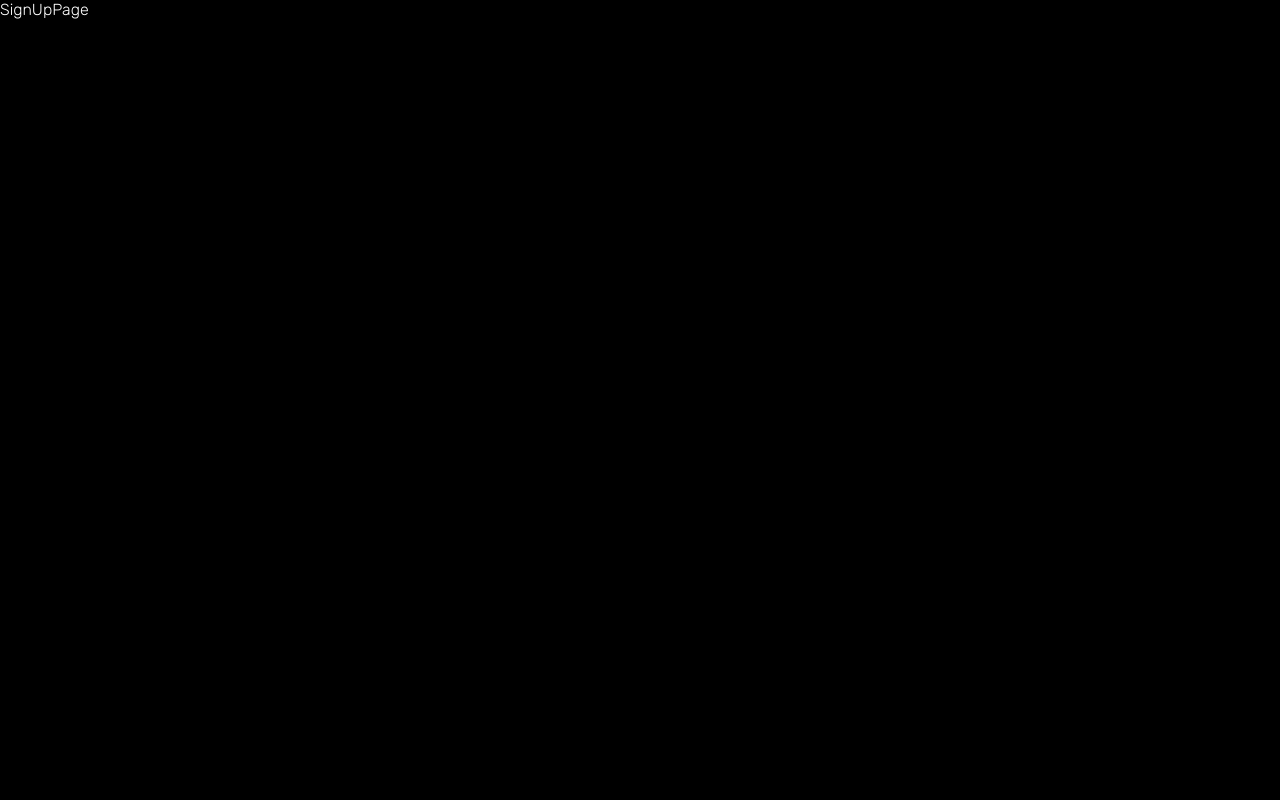
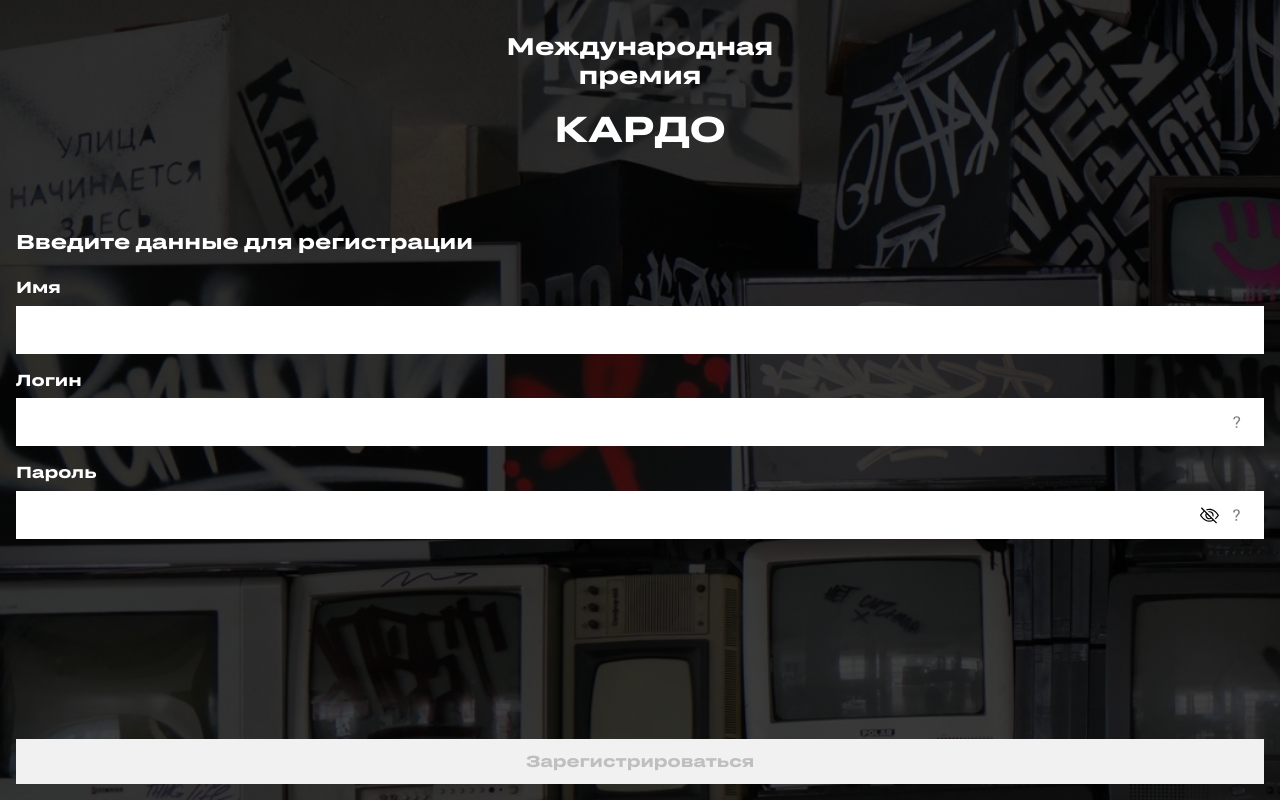
Before and after one commit to yandex-hakaton-kardo/kardo-mobile-app-front, a React (Vite) app: page /auth/signup in a window 1280 px wide. Built offline with nearby package versions, Linux system fonts and the light colour scheme; a web font is replaced by a local one.

Commit message:
feat: add signup page

```diff
--- a/package.json
+++ b/package.json
@@ -19,14 +19,17 @@
     "build-storybook": "storybook build"
   },
   "dependencies": {
+    "@hookform/resolvers": "^3.9.0",
     "@reduxjs/toolkit": "2.2.6",
     "axios": "1.7.2",
     "clsx": "2.1.1",
     "react": "18.3.1",
     "react-dom": "18.3.1",
+    "react-hook-form": "^7.52.1",
     "react-redux": "9.1.2",
     "react-router-dom": "6.25.1",
-    "stylelint-declaration-strict-value": "^1.10.4"
+    "stylelint-declaration-strict-value": "^1.10.4",
+    "zod": "^3.23.8"
   },
   "devDependencies": {
     "@storybook/addon-essentials": "^8.2.6",
--- a/public/locale/ru.json
+++ b/public/locale/ru.json
@@ -6,7 +6,15 @@
     "createAccount": "Создать аккаунт",
     "continueYouAgree": "Продолжая, вы соглашаетесь с",
     "termsOfUse": "Условиями использования",
-    "privatePolicy": "Политикой конфиденциальности"
+    "privatePolicy": "Политикой конфиденциальности",
+    "usernameLabel": "Имя",
+    "usernameError": "От 2 до 30 латинских букв",
+    "loginLabel": "Логин",
+    "passwordLabel": "Пароль",
+    "loginHint": "В качестве логина необходимо указать адрес действующей электронной почты",
+    "passwordHint": "Пароль должен включать от 8 до 15 символов латинского алфавита, как минимум одну заглавную букву, цифру и специальный символ ($, #, % и т.д.)",
+    "signUpFormTitle": "Введите данные для регистрации",
+    "signUp": "Зарегистрироваться"
   },
   "main": {
     "greeting": "Привет, {0}!",
--- a/src/components/BaseInput/BaseInput.module.scss
+++ b/src/components/BaseInput/BaseInput.module.scss
@@ -31,6 +31,7 @@
 }
 
 .input {
+  inline-size: 100%;
   margin-inline-end: auto;
   font: var(--font-body);
   border: none;
--- a/src/components/Button/Button.module.scss
+++ b/src/components/Button/Button.module.scss
@@ -41,7 +41,7 @@
 }
 
 .action {
-  color: var(--color-primary);
+  color: var(--color-inverted-primary);
   background-color: var(--color-brand);
 
   &:active {
--- a/src/components/Button/Button.tsx
+++ b/src/components/Button/Button.tsx
@@ -1,26 +1,15 @@
 import clsx from 'clsx';
-import type { ReactNode } from 'react';
 import styles from './Button.module.scss';
 
-export interface ButtonProps {
-  onClick: () => void;
+export type ButtonProps = JSX.IntrinsicElements['button'] & {
   view?: 'normal' | 'contrast' | 'action' | 'flat' | 'raised';
   size?: 'large' | 'medium' | 'small';
   wide?: boolean;
-  disabled?: boolean;
-  className?: string;
-  children: ReactNode;
-}
+};
 
-export const Button = ({
-  view = 'normal',
-  size = 'large',
-  disabled,
-  wide,
-  className,
-  onClick,
-  children,
-}: ButtonProps) => {
+export const Button = ({ view = 'normal', size = 'large', wide, ...props }: ButtonProps) => {
+  const { disabled, className } = props;
+
   const cls = clsx(
     styles.button,
     disabled && styles.disabled,
@@ -30,9 +19,5 @@ export const Button = ({
     className,
   );
 
-  return (
-    <button className={cls} type="button" onClick={onClick} disabled={disabled}>
-      {children}
-    </button>
-  );
+  return <button {...props} className={cls} type="button" />;
 };
--- a/src/components/Password/Password.tsx
+++ b/src/components/Password/Password.tsx
@@ -1,5 +1,5 @@
 import clsx from 'clsx';
-import { useState } from 'react';
+import { forwardRef, useState } from 'react';
 import { type BaseInputProps } from 'components/BaseInput';
 import { EyeClosedIcon, EyeOpenedIcon } from 'components/icons';
 import { TextInput } from '../TextInput';
@@ -7,7 +7,7 @@ import styles from './Password.module.scss';
 
 export type PasswordProps = Omit<BaseInputProps, 'type' | 'afterContent'>;
 
-export const Password = (props: PasswordProps) => {
+export const Password = forwardRef<HTMLInputElement, PasswordProps>((props, ref) => {
   const [showPassword, setShowPassword] = useState(false);
   const EyeIcon = showPassword ? EyeOpenedIcon : EyeClosedIcon;
   const { error } = props;
@@ -15,6 +15,7 @@ export const Password = (props: PasswordProps) => {
   return (
     <TextInput
       {...props}
+      ref={ref}
       type={showPassword ? 'text' : 'password'}
       afterContent={
         <EyeIcon
@@ -24,4 +25,4 @@ export const Password = (props: PasswordProps) => {
       }
     />
   );
-};
+});
--- a/src/components/TextInput/TextInput.tsx
+++ b/src/components/TextInput/TextInput.tsx
@@ -1,5 +1,5 @@
 import clsx from 'clsx';
-import { type ChangeEvent, forwardRef, useState } from 'react';
+import { type ChangeEvent, type FocusEvent, forwardRef, useState } from 'react';
 import { BaseInput, type BaseInputProps } from 'components/BaseInput';
 import { CheckmarkIcon, QuestionIcon } from 'components/icons';
 import styles from './TextInput.module.scss';
@@ -8,6 +8,7 @@ export type TextInputProps = BaseInputProps;
 
 export const TextInput = forwardRef<HTMLInputElement, TextInputProps>((props, ref) => {
   const [hintVisible, setHintVisible] = useState(false);
+  const [touched, setTouched] = useState(false);
   const { value, error, hint, disabled, afterContent } = props;
 
   const showHintText = !error && hint && hintVisible;
@@ -19,13 +20,19 @@ export const TextInput = forwardRef<HTMLInputElement, TextInputProps>((props, re
     props.onChange?.(e);
   };
 
+  const onBlur = (e: FocusEvent<HTMLInputElement>) => {
+    setTouched(true);
+    props.onBlur?.(e);
+  };
+
   return (
     <BaseInput
       {...props}
       ref={ref}
       hint={showHintText ? hint : undefined}
-      error={error ?? undefined}
+      error={touched ? error : undefined}
       onChange={onChange}
+      onBlur={onBlur}
       afterContent={
         <>
           {afterContent}
--- /dev/null
+++ b/src/pages/SignUp/SignUp.module.scss
@@ -0,0 +1,49 @@
+.pageBg {
+  background-image: url('/images/background_tv.jpeg');
+  background-size: cover;
+}
+
+.page {
+  display: flex;
+  flex-direction: column;
+  align-items: center;
+  block-size: 100vh;
+  padding: 16px;
+  color: var(--color-inverted-primary);
+  background-color: rgb(0 0 0 / 75%);
+}
+
+.header {
+  display: flex;
+  flex-direction: column;
+  gap: 16px;
+  margin-block: 16px 80px;
+  text-align: center;
+}
+
+.header1 {
+  max-inline-size: 300px;
+  font: var(--font-header-2);
+}
+
+.header2 {
+  font: var(--font-header-1);
+}
+
+.form {
+  display: flex;
+  flex-direction: column;
+  gap: 16px;
+  inline-size: 100%;
+  block-size: 100%;
+}
+
+.formTitle {
+  margin-block-end: 8px;
+  font: var(--font-header-3);
+  text-wrap: balance;
+}
+
+.submitBtn {
+  margin-block-start: auto;
+}
--- a/src/pages/SignUp/SignUp.tsx
+++ b/src/pages/SignUp/SignUp.tsx
@@ -1 +1,94 @@
-export const SignUp = () => <div>SignUpPage</div>;
+import { zodResolver } from '@hookform/resolvers/zod';
+import { Controller, useForm } from 'react-hook-form';
+import { Button, Password, TextInput } from '@components';
+import { useLang } from 'context';
+import { type SignUpData, signupSchema } from './signup.schema';
+import styles from './SignUp.module.scss';
+
+export const SignUp = () => {
+  const lang = useLang().auth;
+
+  const {
+    control,
+    handleSubmit,
+    formState: { errors, isValid },
+  } = useForm<SignUpData>({
+    resolver: zodResolver(signupSchema),
+    mode: 'all',
+    defaultValues: {
+      username: '',
+      email: '',
+      password: '',
+    },
+  });
+
+  const onSubmit = (data: SignUpData) => {
+    // TODO: прикрутить отправку на сервер
+    // eslint-disable-next-line no-console
+    console.log(data);
+  };
+
+  return (
+    <div className={styles.pageBg}>
+      <div className={styles.page}>
+        <div className={styles.header}>
+          <p className={styles.header1}>{lang.title}</p>
+          <p className={styles.header2}>{lang.appName}</p>
+        </div>
+
+        <form onSubmit={handleSubmit(onSubmit)} className={styles.form}>
+          <p className={styles.formTitle}>{lang.signUpFormTitle}</p>
+          <Controller
+            name="username"
+            control={control}
+            render={({ field }) => (
+              <TextInput
+                label={lang.usernameLabel}
+                autoComplete="username"
+                error={errors.username?.message ? lang.usernameError : undefined}
+                {...field}
+              />
+            )}
+          />
+          <Controller
+            name="email"
+            control={control}
+            render={({ field }) => (
+              <TextInput
+                autoComplete="email"
+                label={lang.loginLabel}
+                hint={lang.loginHint}
+                error={errors.email?.message ? lang.loginHint : undefined}
+                {...field}
+              />
+            )}
+          />
+          <Controller
+            name="password"
+            control={control}
+            render={({ field }) => (
+              <Password
+                autoComplete="new-password"
+                label={lang.passwordLabel}
+                hint={lang.passwordHint}
+                error={errors.password?.message ? lang.passwordHint : undefined}
+                {...field}
+              />
+            )}
+          />
+
+          <Button
+            className={styles.submitBtn}
+            wide
+            view="action"
+            type="submit"
+            onClick={handleSubmit(onSubmit)}
+            disabled={!isValid}
+          >
+            {lang.signUp}
+          </Button>
+        </form>
+      </div>
+    </div>
+  );
+};
--- /dev/null
+++ b/src/pages/SignUp/signup.schema.ts
@@ -0,0 +1,21 @@
+import * as z from 'zod';
+
+export interface SignUpData {
+  username: string;
+  email: string;
+  password: string;
+}
+
+export const signupSchema = z.object({
+  username: z.string().regex(/^\w{2,30}$/i),
+  email: z.string().email().min(5).max(50),
+  password: z
+    .string()
+    .min(6)
+    .max(15)
+    .regex(/\d/)
+    .regex(/\p{Lu}/u) // has uppercase letter
+    .regex(/\p{Ll}/u) // has lowercase letter
+    .regex(/[!@#$%^&*()\-_+=;:'",.<>/?|`~[\]{}]/) // has special char
+    .regex(/^[^\p{Letter}--[a-z]]*$/iv), // only latin letters
+});
--- a/tsconfig.app.json
+++ b/tsconfig.app.json
@@ -2,9 +2,9 @@
   "compilerOptions": {
     "composite": true,
     "tsBuildInfoFile": "./node_modules/.tmp/tsconfig.app.tsbuildinfo",
-    "target": "ES2020",
+    "target": "ESNext",
     "useDefineForClassFields": true,
-    "lib": ["ES2020", "DOM", "DOM.Iterable"],
+    "lib": ["ESNext", "DOM", "DOM.Iterable"],
     "module": "ESNext",
     "skipLibCheck": true,
     "types": ["vite/client", "vite-plugin-svgr/client"],
```
Also changed, not shown: 1 other file (tests, documents, lock files or other folders).
